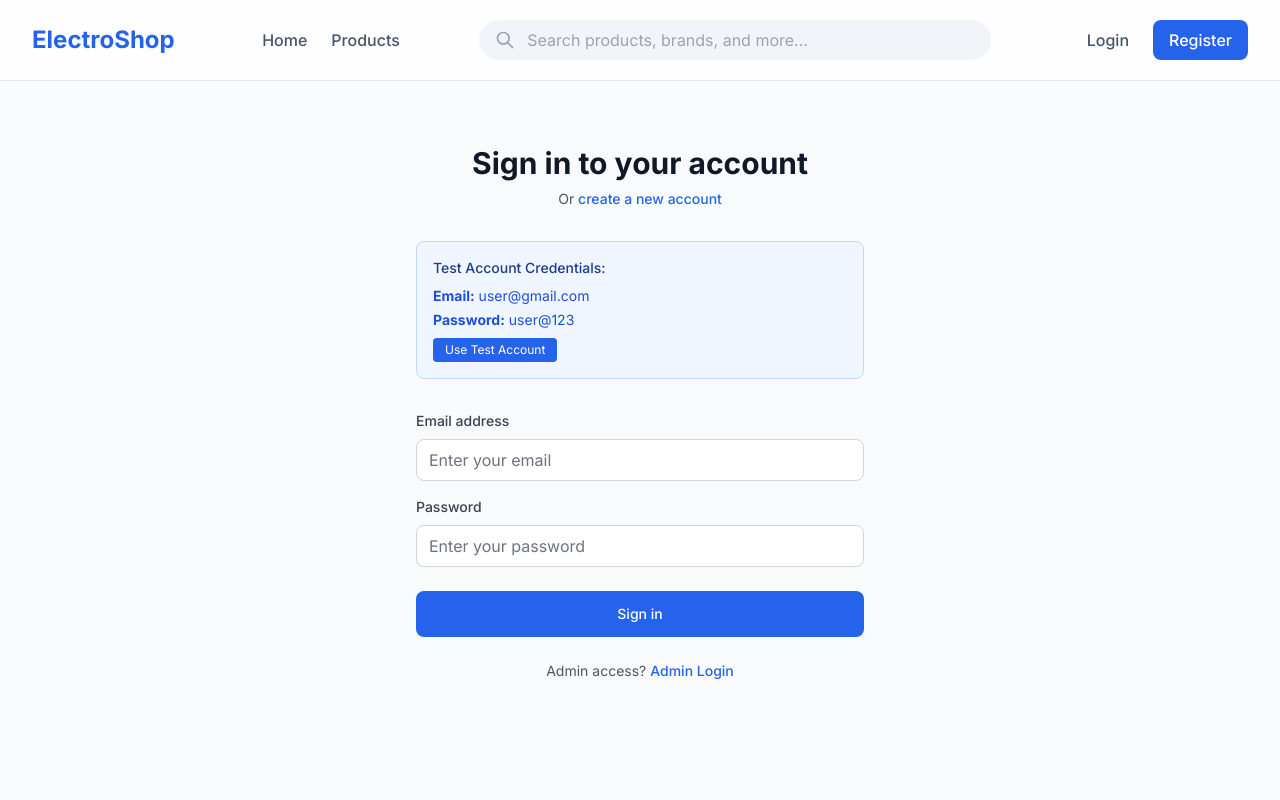
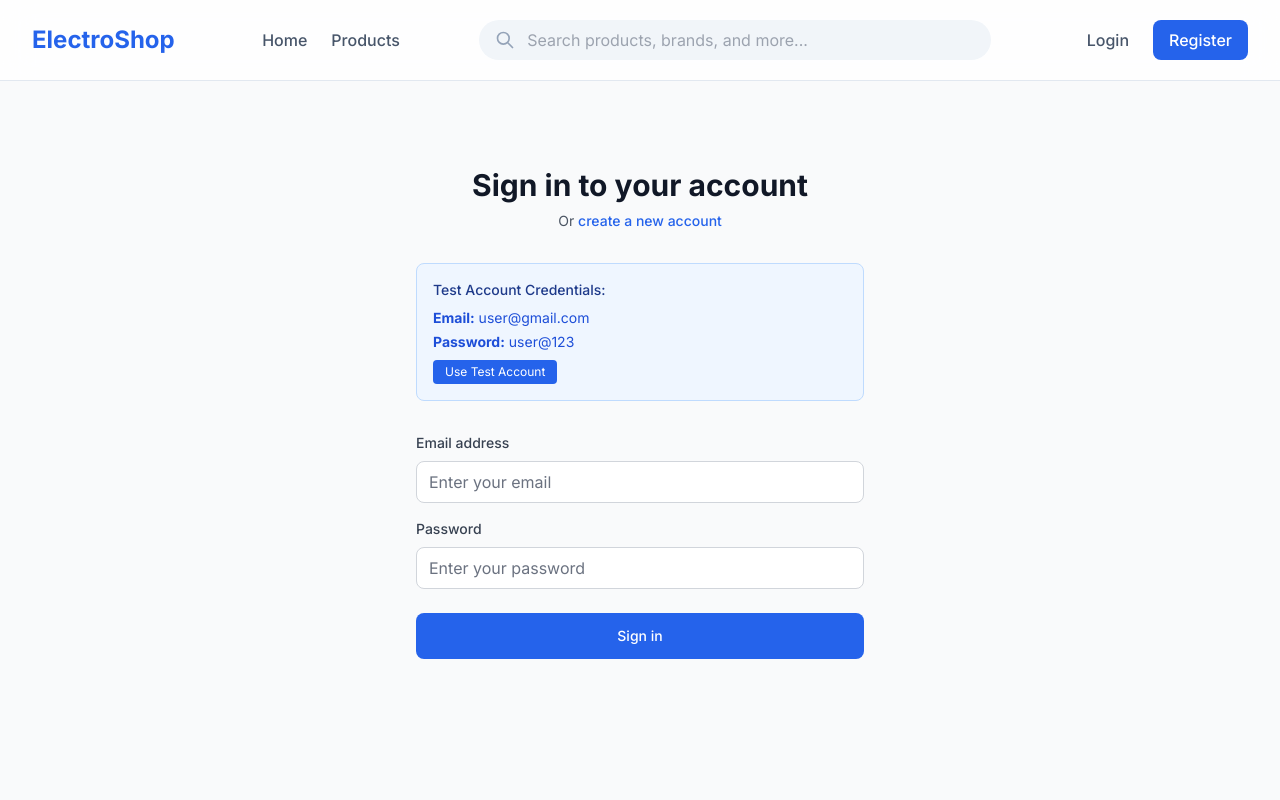
Before and after one commit to dafri91/DafriMulya-uaspbk, a Vue app: page /login in a window 1280 px wide. Shown: the top 800 px of the page. Built offline with nearby package versions, Linux system fonts and the light colour scheme; no server answers.

Commit message:
first commit

```diff
--- a/src/views/LoginView.vue
+++ b/src/views/LoginView.vue
@@ -96,14 +96,14 @@
         </div>
 
         <!-- Tambahkan bagian ini -->
-        <div class="text-center">
+        <!-- <div class="text-center">
           <p class="text-sm text-gray-600 mt-2">
             Admin access?
             <router-link to="/admin/login" class="font-medium text-primary hover:text-primary/80">
               Admin Login
             </router-link>
           </p>
-        </div>
+        </div> -->
 
       </form>
     </div>
```
